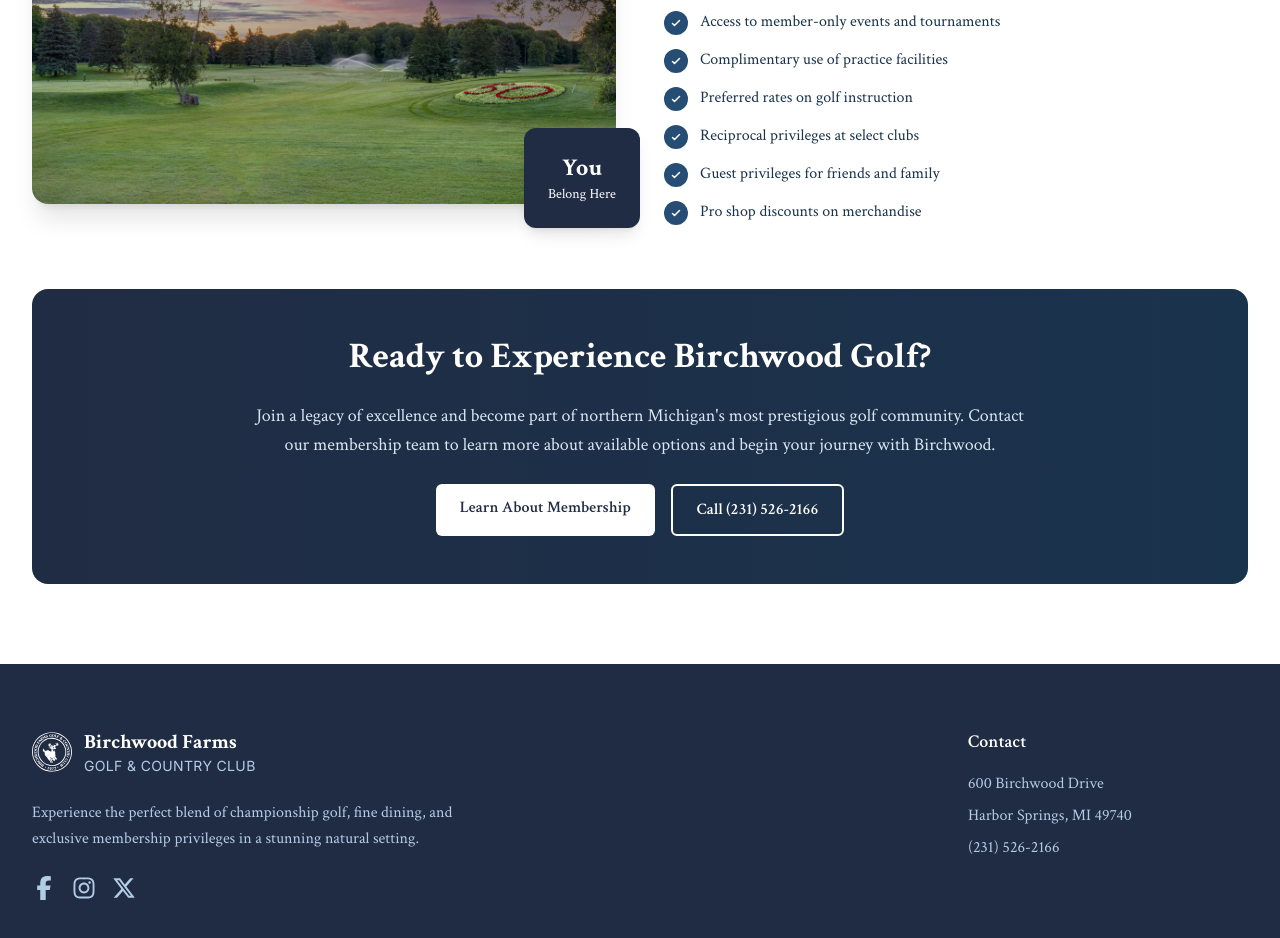
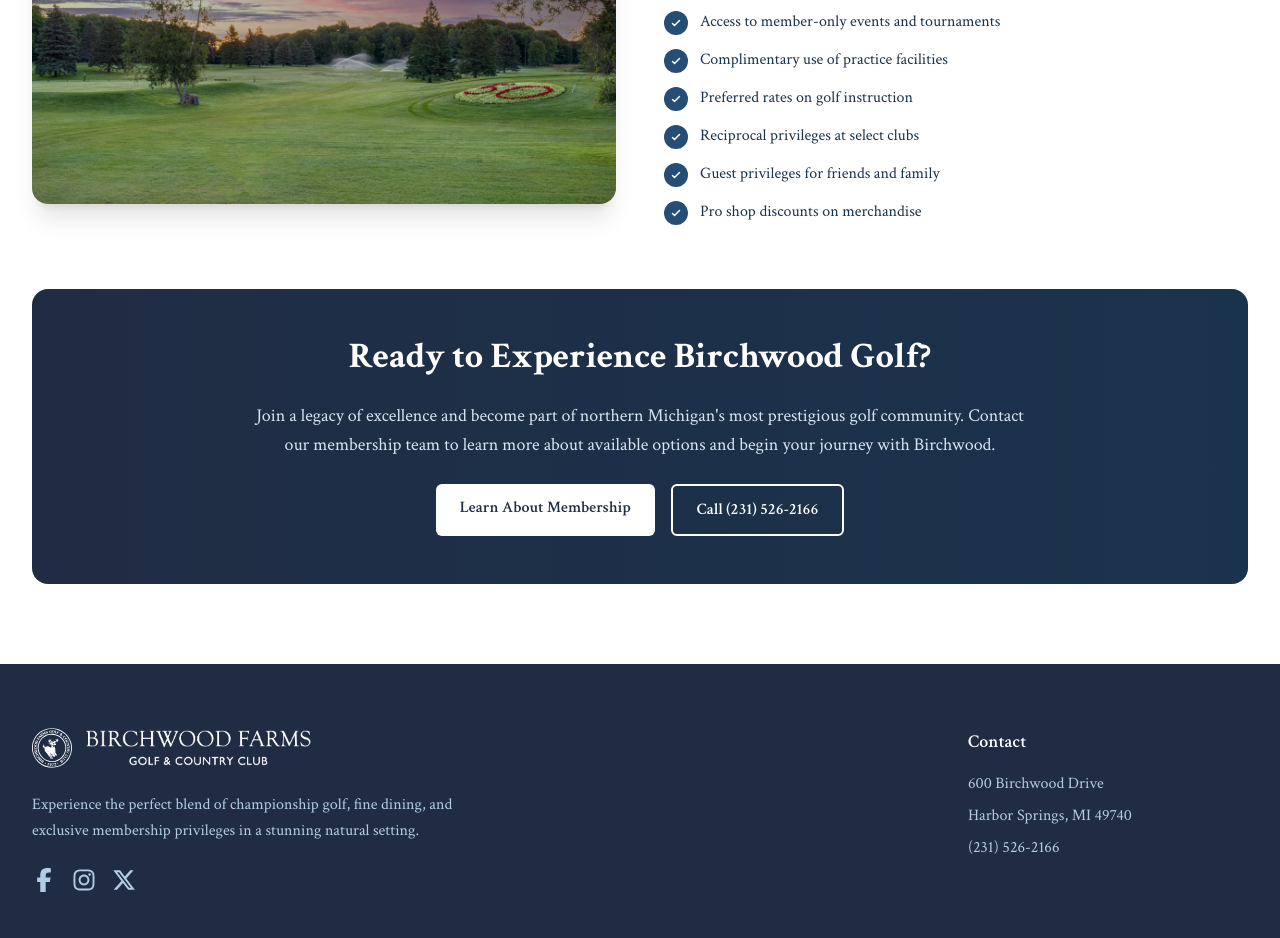
Before and after one commit to Avexel-Web-Design/HarborPoint, a React (Vite) app: page /golf in a window 1280 px wide. Shown: the part 8680-9618 px from the top of the page. Built offline with nearby package versions, Linux system fonts and the light colour scheme.

Commit message:
more stuff idk

```diff
--- a/src/components/layout/Footer.tsx
+++ b/src/components/layout/Footer.tsx
@@ -2,6 +2,7 @@
 import { FontAwesomeIcon } from '@fortawesome/react-fontawesome'
 import { faFacebookF, faInstagram, faXTwitter } from '@fortawesome/free-brands-svg-icons'
 import logoWhite from '../../images/logowhite.svg'
+import wordmark from '../../images/name.png'
 
 const Footer = () => {
   return (
@@ -15,14 +16,11 @@
                 alt="Birchwood Farms Logo"
                 className="h-10 w-10"
               />
-              <div className="flex flex-col">
-                <span className="text-xl font-bold font-serif">
-                  Birchwood Farms
-                </span>
-                <span className="text-sm text-primary-200 font-sans tracking-wide">
-                  GOLF & COUNTRY CLUB
-                </span>
-              </div>
+              <img
+                src={wordmark}
+                alt="Birchwood Farms Golf & Country Club"
+                className="h-9"
+              />
             </Link>
             <p className="text-primary-200 mb-6 max-w-md font-serif leading-relaxed">
               Experience the perfect blend of championship golf, fine dining, and
--- a/src/components/sections/golf/GolfMembership.tsx
+++ b/src/components/sections/golf/GolfMembership.tsx
@@ -36,12 +36,6 @@
                 alt="Birchwood Golf Membership"
                 className="w-full h-96 object-cover"
               />
-            </div>
-            <div className="absolute -bottom-6 -right-6 bg-primary-950 text-white p-6 rounded-xl shadow-lg">
-              <div className="text-center">
-                <div className="text-2xl font-bold font-serif">You</div>
-                <div className="text-sm">Belong Here</div>
-              </div>
             </div>
           </div>
 
```
